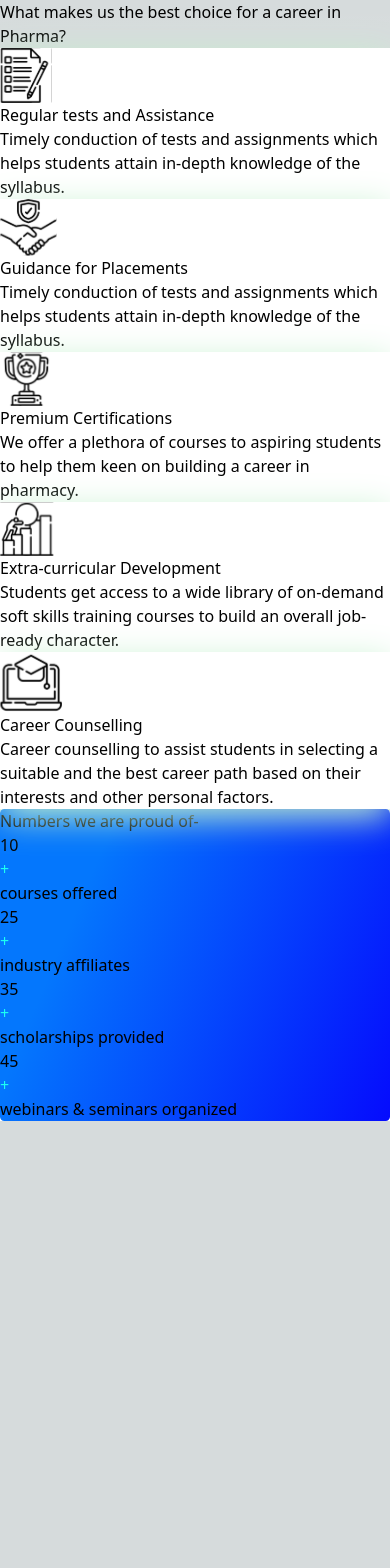
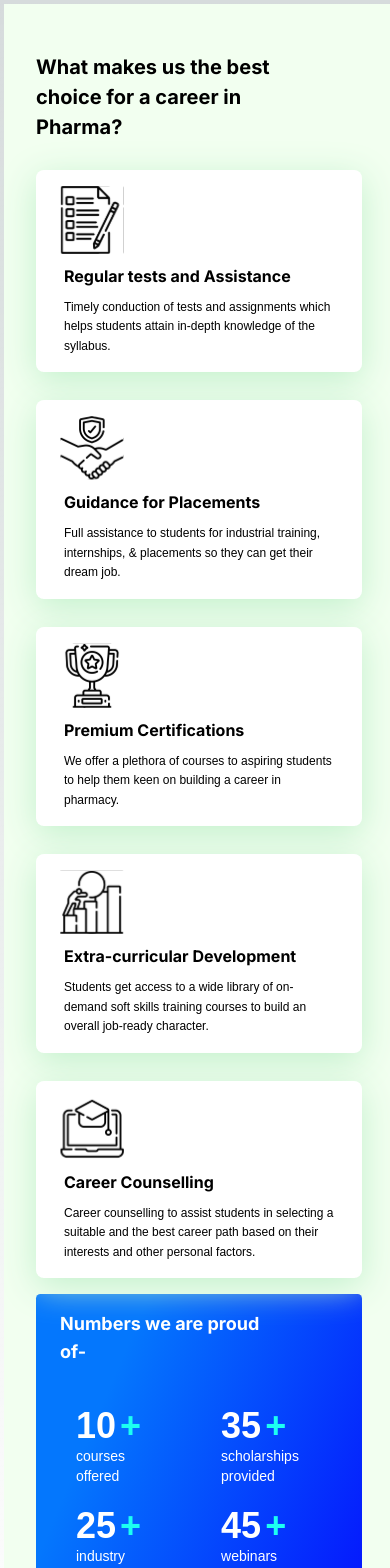
Before and after one commit to vibodhbhosure/Project-Pharmacad, a Next.js app: page / in a window 390 px wide. Shown: the top 1568 px of the page. Before the commit the page ends 1121 px from the top, so only its background shows below. Built offline with nearby package versions, Linux system fonts and the light colour scheme.

Commit message:
responsive now

```diff
--- a/components/BestChoice.jsx
+++ b/components/BestChoice.jsx
@@ -14,15 +14,15 @@ const BestChoiceContainer = () => {
   const cardDataArray = Object.values(data);
 
   return (
-    <div className="lg:w-full lg:mx-auto lg:bg-bestchoice lg:text-black lg:m-5 lg:pt-16 lg:pb-16 lg:leading-0 sm:w-full sm:bg-bestchoice sm:m-0 sm:pt-16 sm:pb-8 ">
+    <div className="lg:w-full lg:mx-auto lg:bg-bestchoice lg:text-black lg:m-5 lg:pt-16 lg:pb-16 lg:leading-0 sm:w-full sm:bg-bestchoice sm:m-0 sm:pt-10 sm:pb-5 xs:text-black xs:w-full xs:bg-bestchoice xs:m-1 xs:pt-12 xs:pb-5  ">
       <h3
-        className="lg:mx-32 lg:my-5 lg:w-1/2 lg:text-3xl lg:font-inter lg:leading-0 lg:font-bold sm:mx-10 sm:text-7xl sm:font-inter sm:leading-normal sm:font-bold sm:w-3/4 sm:mb-10 sm:ml-24"
+        className="lg:mx-32 lg:my-5 lg:w-1/2 lg:text-3xl lg:font-inter lg:leading-0 lg:font-bold sm:mx-10 sm:text-4xl sm:font-inter sm:leading-normal sm:font-bold sm:w-2/3 sm:mb-0 sm:ml-24 xs:mx-3 xs:text-xl xs:font-inter xs:leading-normal xs:font-bold xs:w-2/3 xs:mb-2 xs:ml-8"
         style={{ color: "#000000" }}
       >
         What makes us the best choice for a career in Pharma?
       </h3>
 
-      <div className="lg:grid-cols-4 lg:grid lg:gap-2 lg:mx-32 sm:flex sm:gap-1 sm:flex-col sm:mx-20">
+      <div className="lg:grid-cols-4 lg:grid lg:gap-2 lg:mx-32 sm:flex sm:gap-1 sm:flex-col sm:mx-20 xs:flex xs:gap-2 xs:flex-col xs:mx-8">
         {/* First row */}
 
         {cardDataArray.slice(0, 4).map((cardData) => (
--- a/components/Card.jsx
+++ b/components/Card.jsx
@@ -1,11 +1,10 @@
-import React from 'react';
-import Image from 'next/image';
-import svg1 from '../public/cardimages/card1.svg';
-import svg2 from '../public/cardimages/card2.svg';
-import svg3 from '../public/cardimages/card3.svg';
-import svg4 from '../public/cardimages/card4.svg';
-import svg5 from '../public/cardimages/card5.svg';
-
+import React from "react";
+import Image from "next/image";
+import svg1 from "../public/cardimages/card1.svg";
+import svg2 from "../public/cardimages/card2.svg";
+import svg3 from "../public/cardimages/card3.svg";
+import svg4 from "../public/cardimages/card4.svg";
+import svg5 from "../public/cardimages/card5.svg";
 
 const svgMap = {
   1: svg1,
@@ -24,18 +23,34 @@ const Card = ({ cardData }) => {
   const svg = svgMap[id];
 
   return (
-    <div className="lg:w-241 sm:m-6  sm:bg-white sm:rounded-xl lg:bg-white lg:rounded lg:p-1 lg:pb-3 lg:m-1 lg:h-72 sm:h-96" style={{  background: '#ffffff', filter: 'drop-shadow(0px 8px 17.6079px #C2F0CC)' }}>
-      <div className='lg:flex-col'>
-        <div className='lg:pt-3 lg:pl-3'>
-          <Image className='lg:mx-5 lg:mt-5 lg:w-16 sm:mt-10  sm:pt-10  lg:pt-0 sm:ml-8 sm:w-28'
+    <div
+      className="lg:w-241 xl:w-241 sm:m-6  sm:bg-white sm:rounded-xl xs:m-0  xs:bg-white xs:rounded-lg lg:bg-white lg:rounded lg:p-1 lg:pb-3 lg:m-1 lg:h-72 xl:bg-white xl:rounded xl:p-1 xl:pb-3 xl:m-1 xl:h-72 sm:max-h-full xs:max-h-full lg:max-h-full"
+      style={{
+        background: "#ffffff",
+        filter: "drop-shadow(0px 8px 17.6079px #C2F0CC)",
+      }}
+    >
+      <div className="lg:flex-col xl:flex-col">
+        <div className="lg:pt-3 lg:pl-3 xl:pt-3 xl:pl-3">
+          <Image
+            className="lg:mx-5 lg:mt-5 lg:w-16 xl:mx-5 xl:mt-5 xl:w-16 sm:mt-5  sm:pt-10  lg:pt-0 xl:pt-0 sm:ml-6 sm:w-28 xs:mt-5 xs:pt-4 xs:ml-6 xs:w-16"
             src={svg}
             alt={title}
-
           />
         </div>
-        <div className='lg:px-4 lg:my-0 lg:py-2 lg:w-30 lg:text-xl lg:font-semibold lg:font-inter lg:mx-3 sm:px-4 sm:py-2 sm:w-30 sm:my-2 sm:text-3xl sm:font-bold sm:font-inter sm:mx-3' style={{ color: '#000000' }}>{title}</div>
+        <div
+          className=" xl:px-4 xl:my-0 xl:py-2 xl:w-30 xl:text-xl xl:font-semibold xl:font-inter xl:mx-3 lg:px-4 lg:my-0 lg:py-2 lg:w-30 lg:text-base lg:font-semibold lg:font-inter lg:mx-3 sm:px-4 sm:py-2 sm:w-30 sm:my-2 sm:text-3xl sm:font-bold sm:font-inter sm:mx-3 xs:px-4 xs:py-2 xs:w-30 xs:my-0.5 xs:text-base xs:font-bold xs:font-inter xs:mx-3"
+          style={{ color: "#000000" }}
+        >
+          {title}
+        </div>
       </div>
-      <div className="lg:mx-7 lg:py-0 lg:text-black lg:font-montserrat lg:text-xs lg:font-thin lg:leading-5 lg:w-48 sm:mx-7  sm:text-black sm:font-montserrat sm:text-2xl sm:font-thin sm:leading-relaxed sm:w-auto" style={{ color: '#000000' }}>{description}</div>
+      <div
+        className=" xl:mx-7 xl:py-0 xl:text-black xl:font-montserrat xl:text-xs xl:font-thin xl:pb-0 xl:leading-5 xl:w-48 lg:mx-7 lg:py-0 lg:text-black lg:font-montserrat lg:text-[10px] lg:font-thin lg:pb-0 lg:leading-2 lg:w-32 sm:mx-7 sm:pb-4 xs:mx-7 xs:pb-4 sm:text-black sm:font-montserrat sm:text-2xl sm:font-thin sm:leading-relaxed sm:w-auto xs:w-auto xs:leading-relaxed xs:text-xs xs:font-thin xs:font-montserrat xs:text-black"
+        style={{ color: "#000000" }}
+      >
+        {description}
+      </div>
     </div>
   );
 };
--- a/components/Number.jsx
+++ b/components/Number.jsx
@@ -3,7 +3,7 @@ import React from "react";
 const Number = () => {
   return (
     <div
-      className="lg:h-72 lg:px-10 lg:py-8 sm:h-240 sm:px-10 sm:py-8 sm:w-auto"
+      className="lg:h-72 lg:px-8 lg:mx-0 lg:py-8 sm:h-240  lg:mt-0 sm:px-0 sm:mx-6 sm:mt-0 sm:py-8 xs:h-240 xs:px-0 xs:mx-0 xs:py-2 xs:mt-2"
       style={{
         background:
           "linear-gradient(113.02deg, #0477FD 22.78%, #0500FD 108.12%)",
@@ -11,74 +11,74 @@ const Number = () => {
         borderRadius: "4.42587px",
       }}
     >
-      <div className="nums-heading lg:font-inter lg:font-bold lg:text-3xl lg:w-64 lg:mb-4 sm:font-inter sm:font-bold sm:w-2/3 sm:text-6xl sm:mb-10  lg:mt-0 lg:ml-0 sm:mt-10 sm:ml-16 lg:text-white sm:text-white">
+      <div className="nums-heading lg:font-inter lg:font-bold lg:text-3xl lg:w-64 lg:mb-4 sm:font-inter sm:font-bold sm:w-2/3 sm:text-4xl sm:mb-10  lg:mt-0 lg:ml-0 sm:mt-4 sm:ml-8 lg:text-white sm:text-white xs:font-inter xs:font-bold xs:w-2/3 xs:text-lg xs:mb-10 xs:mt-2 xs:ml-6  xs:text-white">
         Numbers we are proud of-
       </div>
 
-      <div className="nums-con lg:flex lg:flex-row sm:flex sm:flex-col lg:ml-0 sm:ml-10 ">
-        <div className="nums-con1 lg:mb-10 lg:flex lg:flex-row sm:flex sm:flex-row sm:mb-10 sm:content-around">
-          <div className="lg:flex lg:flex-col lg:mr-10 sm:flex sm:flex-col   sm:justify-items-center sm:content-center ">
-            <div className="lg:flex lg:flex-row sm:flex sm:flex-row lg:ml-0 sm:ml-10 ">
-              <div className="lg:text-6xl lg:font-bold lg:font-poppins sm:text-8xl sm:font-bold sm:font-poppins sm:text-white lg:text-white">
+      <div className="nums-con lg:flex lg:flex-row lg:mx-0 lg:ml-0 sm:flex sm:flex-row sm:mx-12 xs:flex xs:flex-row xs:mx-10">
+        <div className="nums-con1 lg:mb-10 lg:flex lg:flex-row lg:mr-0 sm:flex sm:flex-col sm:mb-10 sm:mr-20 xs:flex xs:flex-col xs:mb-10 xs:mr-20 ">
+          <div className="lg:flex lg:flex-col lg:mr-10 sm:flex sm:flex-col sm:justify-items-center sm:content-center sm:pb-5 xs:flex xs:flex-col xs:justify-items-center xs:content-center xs:pb-5">
+            <div className="lg:flex lg:flex-row lg:ml-0  sm:flex sm:flex-row xs:flex xs:flex-row  ">
+              <div className="lg:text-6xl lg:font-bold lg:font-poppins sm:text-4xl sm:font-bold sm:font-poppins sm:text-white lg:text-white xs:text-4xl xs:font-bold xs:font-poppins xs:text-white">
                 10
               </div>
 
-              <div className="lg:text-6xl lg:font-bold lg:font-poppins sm:text-8xl sm:font-bold sm:font-poppins lg:ml-0 sm:ml-3 text-bluishgreen">
+              <div className="lg:text-6xl lg:font-bold lg:font-poppins lg:ml-0 sm:text-4xl sm:font-bold sm:font-poppins  sm:ml-1 xs:text-4xl xs:font-bold xs:font-poppins  xs:ml-1 text-bluishgreen">
                 +
               </div>
             </div>
 
-            <div className="lg:leading-5 lg:text-0.96 lg:text-lg lg:font-poppins lg:ml-2 lg:w-1/2 sm:leading-9 sm:text-3xl sm:font-poppins sm:w-1/2 sm:ml-14 lg:text-white sm:text-white ">
+            <div className="lg:leading-5 lg:text-0.96 lg:text-lg lg:font-poppins lg:ml-2 lg:w-1/2  lg:text-white sm:leading-5 sm:text-lg sm:font-poppins sm:w-1/2  sm:text-white  xs:leading-5 xs:text-sm xs:font-poppins xs:w-1/2  xs:text-white ">
               courses offered
             </div>
           </div>
 
-          <div className="lg:flex lg:flex-col lg:mr-10 sm:flex sm:flex-col sm:content-around ">
-            <div className="lg:flex lg:flex-row sm:flex sm:flex-row lg:ml-0 sm:ml-28">
-              <div className="lg:text-6xl lg:font-bold lg:font-poppins sm:text-8xl sm:font-bold sm:font-poppins  sm:text-white lg:text-white">
+          <div className="lg:flex lg:flex-col lg:mr-10 sm:flex sm:flex-col sm:justify-items-center sm:content-center sm:pb-5 xs:flex xs:flex-col xs:justify-items-center xs:content-center xs:pb-5">
+            <div className="lg:flex lg:flex-row sm:flex sm:flex-row lg:ml-0  xs:flex xs:flex-row ">
+              <div className="lg:text-6xl lg:font-bold lg:font-poppins lg:text-white sm:text-4xl sm:font-bold sm:font-poppins  sm:text-white xs:text-4xl xs:font-bold xs:font-poppins  xs:text-white ">
                 25
               </div>
 
-              <div className="lg:text-6xl lg:font-bold lg:font-poppins sm:text-8xl sm:font-bold sm:font-poppins lg:ml-0 sm:ml-3 text-bluishgreen">
+              <div className="lg:text-6xl lg:font-bold lg:font-poppins lg:ml-0 sm:text-4xl sm:font-bold sm:font-poppins  sm:ml-1 xs:text-4xl xs:font-bold xs:font-poppins  xs:ml-1 text-bluishgreen">
                 +
               </div>
             </div>
 
-            <div className="lg:leading-5 lg:text-0.96 lg:text-lg lg:font-poppins lg:ml-2 lg:w-1/2 sm:leading-9 sm:text-3xl sm:font-poppins sm:w-1/2 sm:ml-32 lg:text-white sm:text-white">
+            <div className="lg:leading-5 lg:text-0.96 lg:text-lg lg:font-poppins lg:ml-2 lg:w-1/2 lg:text-white sm:leading-5 sm:text-lg sm:font-poppins sm:w-1/2  sm:text-white xs:leading-5 xs:text-sm xs:font-poppins xs:w-1/2  xs:text-white">
               industry affiliates
             </div>
           </div>
         </div>
 
-        <div className="nums-con2 lg:mb-10 lg:flex lg:flex-row sm:flex sm:flex-row sm:content-around">
-          <div className="lg:flex lg:flex-col lg:mr-6 sm:flex sm:flex-col ">
-            <div className="lg:flex lg:flex-row sm:flex sm:flex-row lg:ml-0 sm:ml-10">
-              <div className="lg:text-6xl lg:font-bold lg:font-poppins sm:text-8xl sm:font-bold sm:font-poppins  sm:text-white lg:text-white">
+        <div className="nums-con2 lg:mb-10 lg:flex lg:flex-row lg:mr-0 sm:flex sm:flex-col sm:mb-10 sm:mr-20 xs:flex xs:flex-col xs:mb-10 xs:mr-20 ">
+          <div className="lg:flex lg:flex-col lg:mr-10 sm:flex sm:flex-col sm:justify-items-center sm:content-center sm:pb-5 xs:flex xs:flex-col xs:justify-items-center xs:content-center xs:pb-5">
+            <div className="lg:flex lg:flex-row lg:ml-0  sm:flex sm:flex-row xs:flex xs:flex-row ">
+              <div className="lg:text-6xl lg:font-bold lg:font-poppins sm:text-4xl sm:font-bold sm:font-poppins sm:text-white lg:text-white xs:text-4xl xs:font-bold xs:font-poppins xs:text-white">
                 35
               </div>
 
-              <div className="lg:text-6xl lg:font-bold lg:font-poppins sm:text-8xl sm:font-bold sm:font-poppins lg:ml-0 sm:ml-3 text-bluishgreen">
+              <div className="lg:text-6xl lg:font-bold lg:font-poppins lg:ml-0 sm:text-4xl sm:font-bold sm:font-poppins  sm:ml-1 xs:text-4xl xs:font-bold xs:font-poppins  xs:ml-1 text-bluishgreen">
                 +
               </div>
             </div>
 
-            <div className="lg:leading-5 lg:text-0.96 lg:text-lg lg:font-poppins lg:ml-2 lg:w-1/2 sm:leading-9 sm:text-3xl sm:font-poppins sm:w-1/2 sm:ml-14 lg:text-white sm:text-white">
+            <div className="lg:leading-5 lg:text-0.96 lg:text-lg lg:font-poppins lg:ml-2 lg:w-1/2 lg:text-white sm:leading-5 sm:text-lg sm:font-poppins sm:w-1/2  sm:text-white xs:leading-5 xs:text-sm xs:font-poppins xs:w-1/2  xs:text-white">
               scholarships provided
             </div>
           </div>
 
-          <div className="lg:flex lg:flex-col lg:mr-10 lg:content-normal sm:flex sm:flex-col sm:content-around">
-            <div className="lg:flex lg:flex-row sm:flex sm:flex-row lg:ml-0 sm:ml-28 ">
-              <div className="lg:text-6xl lg:font-bold lg:font-poppins sm:text-8xl sm:font-bold sm:font-poppins  sm:text-white lg:text-white">
+          <div className="lg:flex lg:flex-col lg:mr-10 sm:flex sm:flex-col sm:justify-items-center sm:content-center sm:pb-5 xs:flex xs:flex-col xs:justify-items-center xs:content-center xs:pb-5">
+            <div className="lg:flex lg:flex-row lg:ml-0  sm:flex sm:flex-row xs:flex xs:flex-row ">
+              <div className="lg:text-6xl lg:font-bold lg:font-poppins sm:text-4xl sm:font-bold sm:font-poppins sm:text-white lg:text-white xs:text-4xl xs:font-bold xs:font-poppins xs:text-white">
                 45
               </div>
 
-              <div className="lg:text-6xl lg:font-bold lg:font-poppins sm:text-8xl sm:font-bold sm:font-poppins lg:ml-0 sm:ml-3 text-bluishgreen">
+              <div className="lg:text-6xl lg:font-bold lg:font-poppins lg:ml-0 sm:text-4xl sm:font-bold sm:font-poppins  sm:ml-1 xs:text-4xl xs:font-bold xs:font-poppins  xs:ml-1 text-bluishgreen">
                 +
               </div>
             </div>
 
-            <div className="lg:leading-5 lg:text-0.96 lg:text-base lg:font-poppins lg:ml-2 lg:w-full sm:leading-9 sm:text-3xl sm:font-poppins sm:w-1/2 sm:ml-32 lg:text-white sm:text-white">
+            <div className="lg:leading-5 lg:text-0.96 lg:text-lg lg:font-poppins lg:ml-2 lg:w-1/2 lg:text-white sm:leading-5 sm:text-lg sm:font-poppins sm:w-1/2  sm:text-white xs:leading-5 xs:text-sm xs:font-poppins xs:w-1/2  xs:text-white">
               webinars & seminars organized
             </div>
           </div>
--- a/data.js
+++ b/data.js
@@ -9,7 +9,7 @@ export default[
       "id": 2,
       "url": "https://encrypted-tbn0.gstatic.com/images?q=tbn:ANd9GcSVbqOX6yMdic8__SMjTD2FD83gdzzyQrbuvEZCJtxJKA&s",
       "title": "Guidance for Placements",
-      "description": "Timely conduction of tests and assignments which helps students attain in-depth knowledge of the syllabus."
+      "description": "Full assistance to students for industrial training, internships, & placements so they can get their dream job."
     },
     {
       "id": 3,
```
Also changed, not shown: tailwind.config.js (+18 -2 lines).
